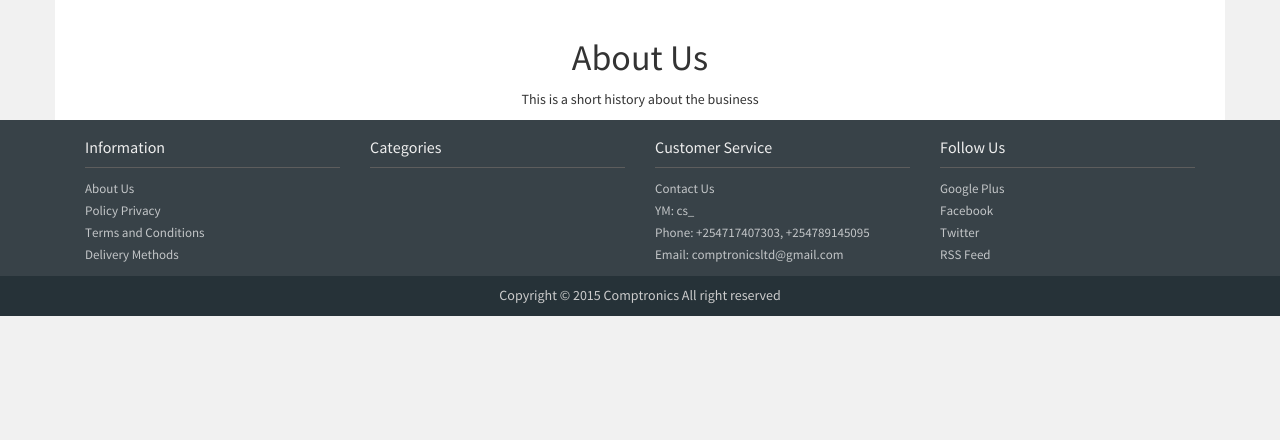
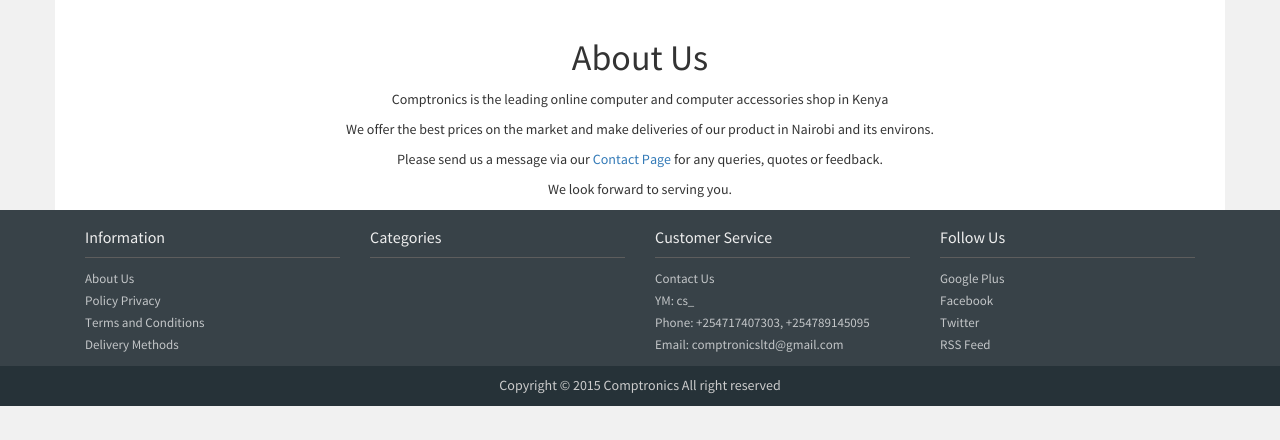
Before and after one commit to kevgathuku/compshop, a Django app: page /about/ in a window 1280 px wide. Shown: the part 156-596 px from the top of the page. Run offline with Django 3.2, Linux system fonts and the light colour scheme; data that the repository does not hold is empty; parts of the project's set-up code (start-up, migrations or seed data) failed here and were passed over; some libraries are stand-ins or nearby versions; some web fonts are replaced.

Commit message:
Add initial about us page text

```diff
--- a/templates/store/about.html
+++ b/templates/store/about.html
@@ -8,7 +8,19 @@
       <div class="col-lg-12 text-center">
         <h1>About Us</h1>
 
-        <p>This is a short history about the business </p>
+        <p>
+          Comptronics is the leading online computer and computer accessories shop in Kenya
+        </p>
+        <p>
+          We offer the best prices on the market and make deliveries of our product in Nairobi
+          and its environs.
+        </p>
+        <p>
+          Please send us a message via our <a href="{% url 'contact' %}"> Contact Page </a> for any queries, quotes or feedback.
+        </p>
+        <p>
+          We look forward to serving you.
+        </p>
       </div>
     </div>
   </div>
```
